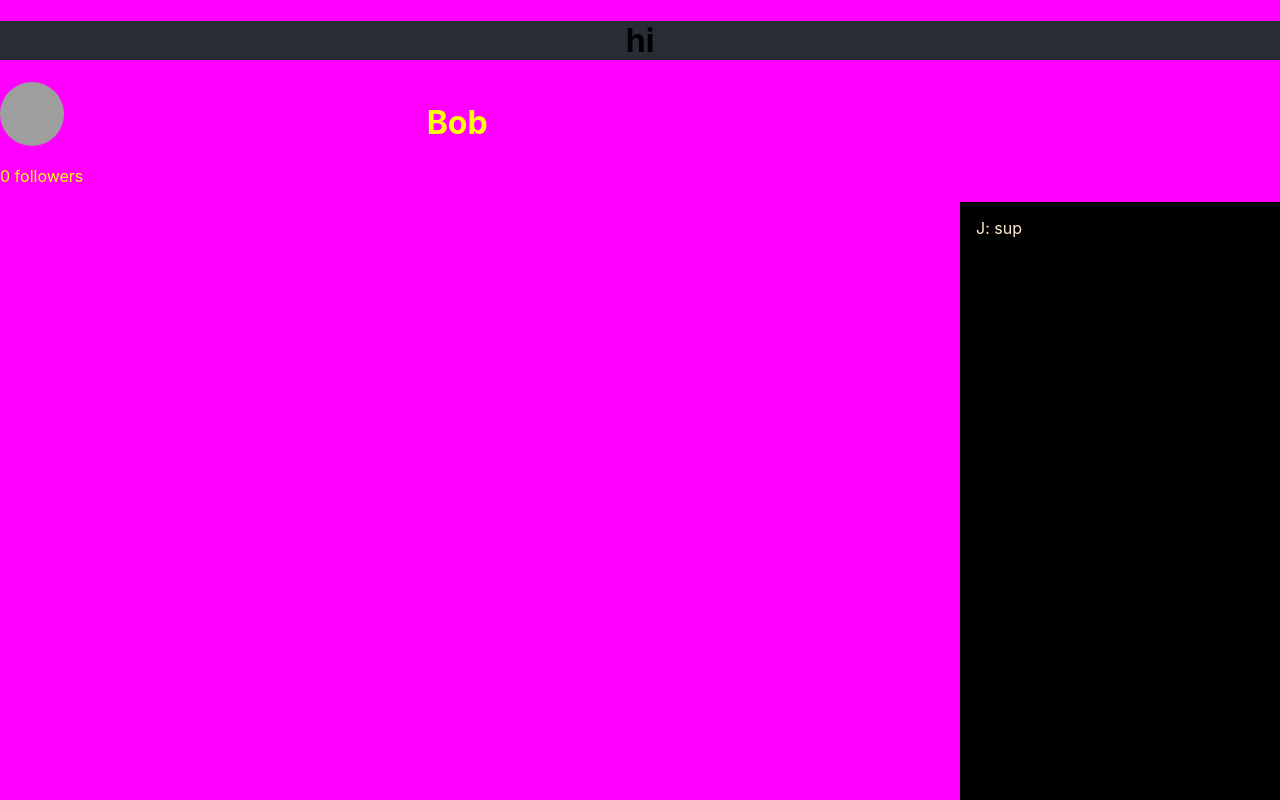
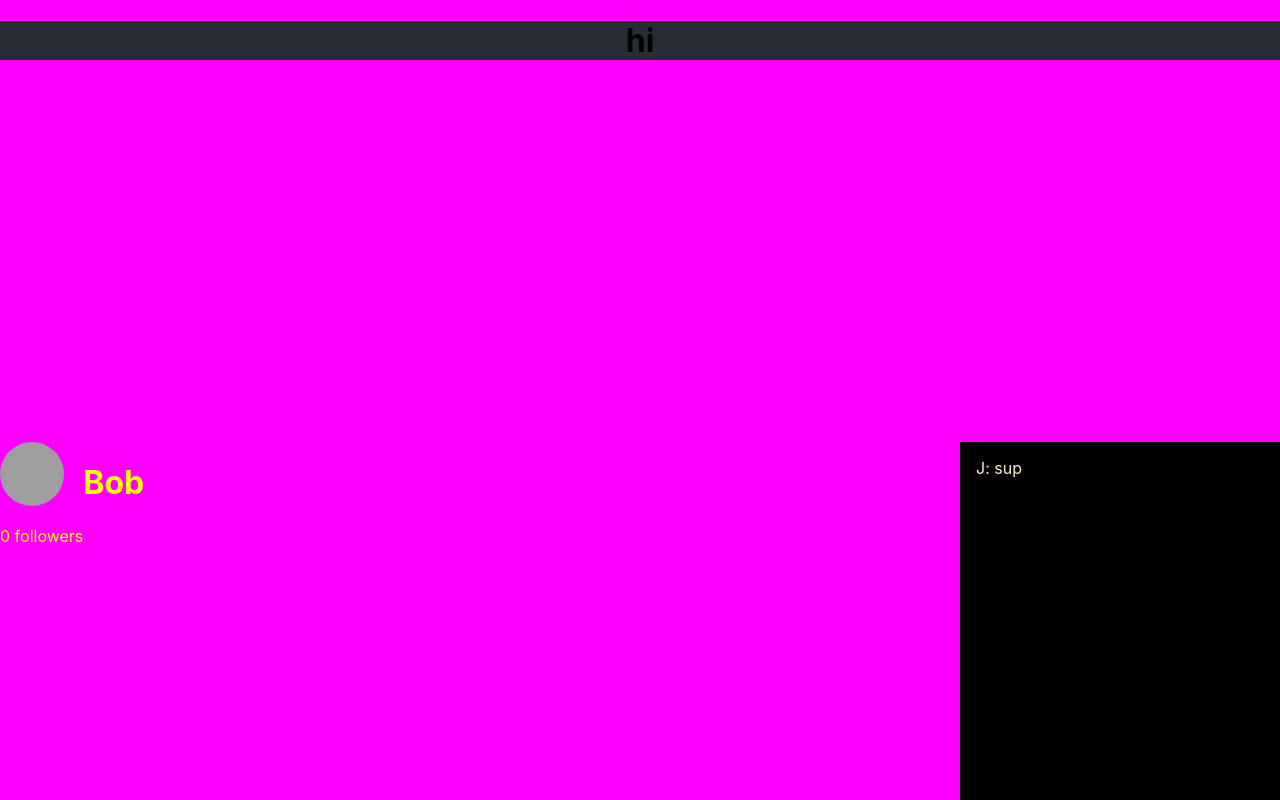
Before and after one commit to Gamoundo/twitchClone, a React (Create React App) app: page / in a window 1280 px wide. Shown: the top 800 px of the page. Built offline with nearby package versions, Linux system fonts and the light colour scheme; grey boxes are pictures that could not be loaded.

Commit message:
added a video placeholder

```diff
--- a/package.json
+++ b/package.json
@@ -10,6 +10,7 @@
     "react": "^17.0.2",
     "react-bootstrap": "^1.5.2",
     "react-dom": "^17.0.2",
+    "react-player": "^2.9.0",
     "react-scripts": "4.0.3",
     "web-vitals": "^1.0.1"
   },
--- a/src/App.css
+++ b/src/App.css
@@ -75,9 +75,17 @@ body{
 }
 
 .info {
-  display: grid;
-  grid-template-columns: 1fr 1fr 1fr;
+  display: inline-flex;
   text-align: left;
-
+  position:absolute;
+  left: 0;
   color: yellow
 }
+
+.video {
+  width: 40rem;
+}
+
+.about {
+  text-align: left;
+}
--- a/src/User.js
+++ b/src/User.js
@@ -1,23 +1,32 @@
 import React  from "react";
+import ReactPlayer from 'react-player'
 
 class User extends React.Component {
 
     state = {
         userName: "Bob",
         followers: 0,
-        profilePic: "https://www.tynker.com/projects/screenshot/575088a4588161fe118b4573/derp-face.png"
+        profilePic: "https://www.tynker.com/projects/screenshot/575088a4588161fe118b4573/derp-face.png",
+        following: []
     }
 
     render () {
         return(
-            <div className="info">
-                <div>
+            <div >
+
+                <div className="video">
+                    <ReactPlayer url="https://www.youtube.com/watch?v=aoYEQgG4-JY" />
+                </div>
+                <div className="info">
+                <div >
                   <img className="image" src={this.state.profilePic} alt="face"/>
                   <p> {this.state.followers} followers</p>
                 </div>
-                <div>
+                <div className="about">
                    <h1>{this.state.userName}</h1>
                 </div>
+                </div>
+
 
 
             </div>
```
Also changed, not shown: 2 other files (tests, documents, lock files or other folders).
